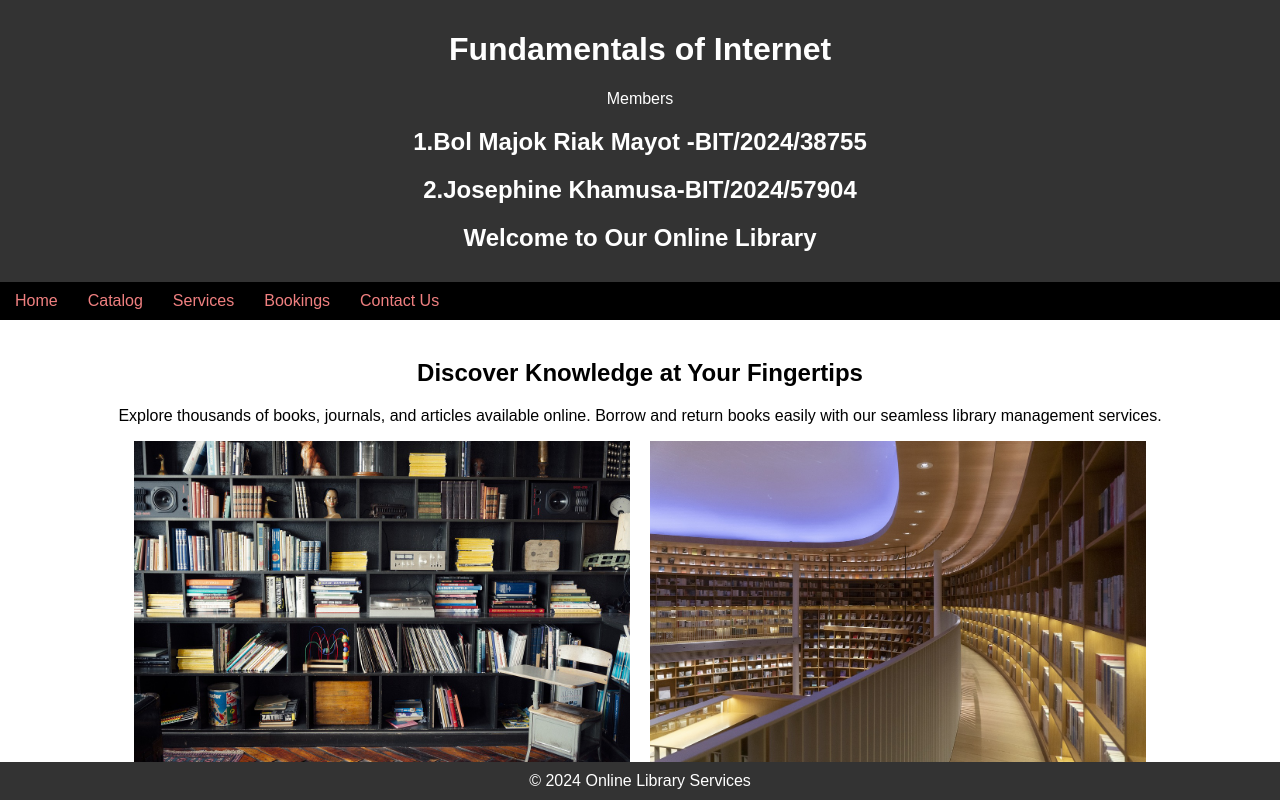
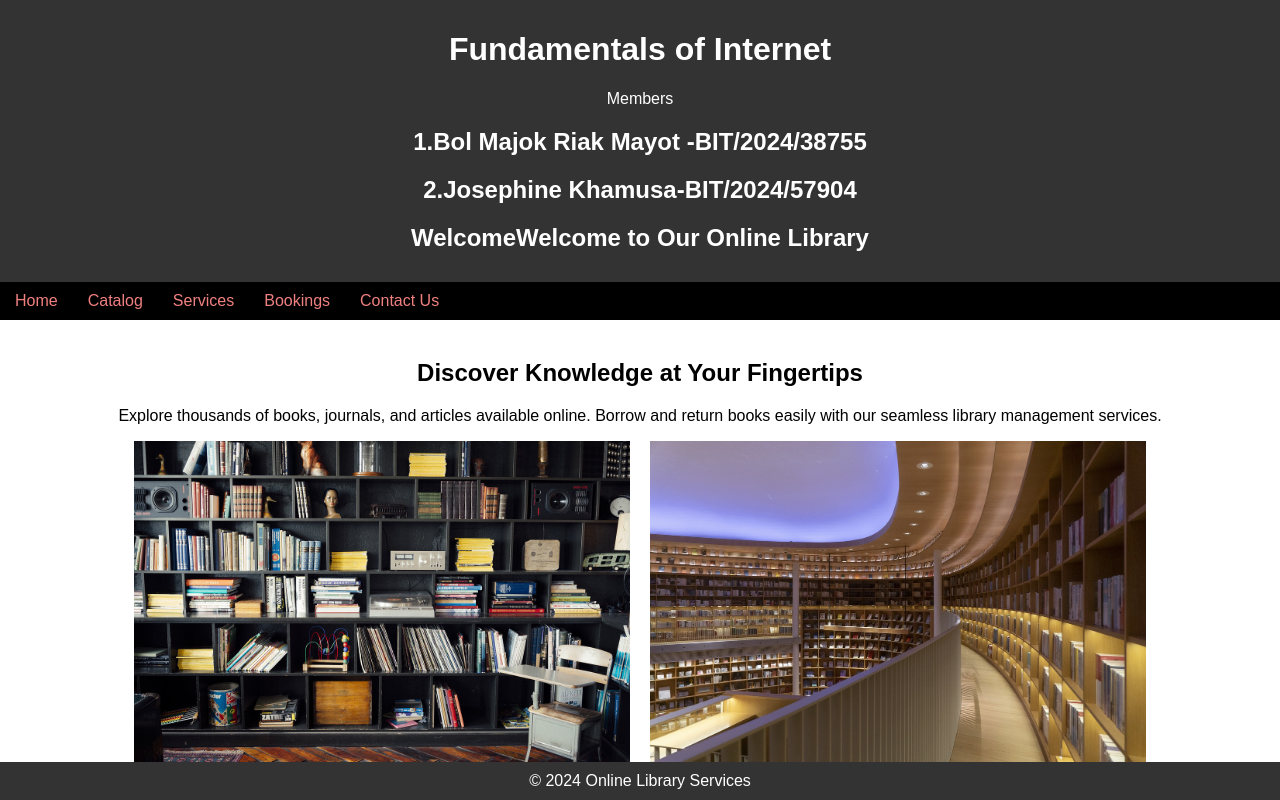
Before and after one commit to Majok-Bol/Online_library_managing_services, a plain HTML site: page index.html in a window 1280 px wide. Drawn offline with Linux system fonts and the light colour scheme.

Commit message:
Update index.html

```diff
--- a/index.html
+++ b/index.html
@@ -76,7 +76,7 @@
        <p>Members</p>
         <h2>1.Bol Majok Riak Mayot -BIT/2024/38755</h2>
         <h2>2.Josephine Khamusa-BIT/2024/57904</h2>
-        <h2>Welcome to Our Online Library</h2>
+        <h2><a>Welcome</a>Welcome to Our Online Library</h2>
 
     </header>
 
```
